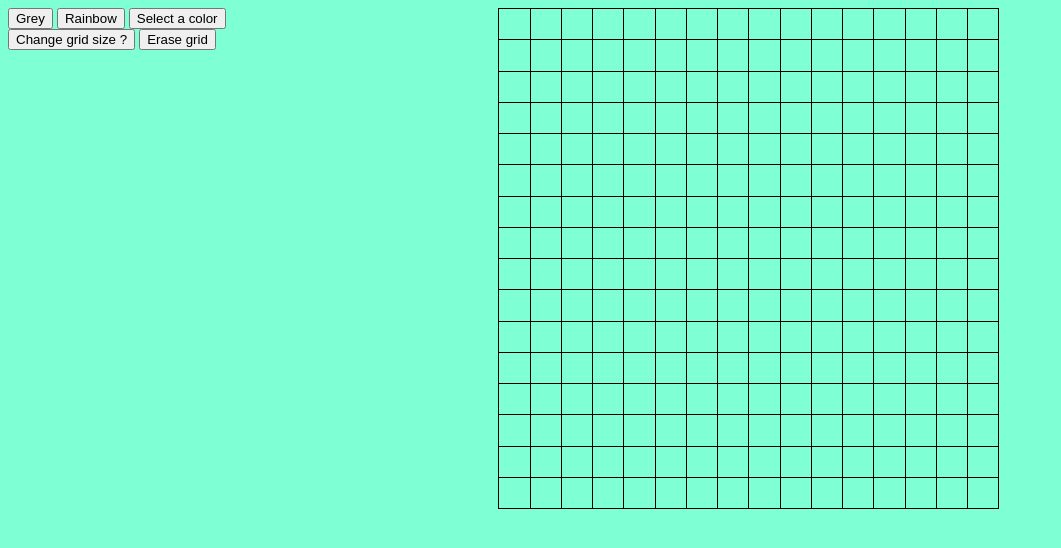
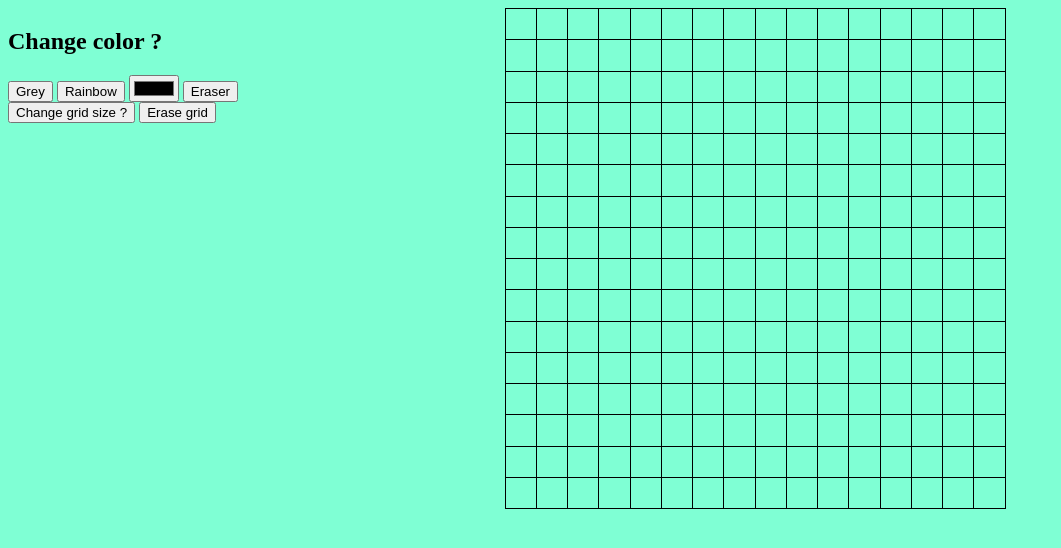
Before and after one commit to 5klaerenn/Etch-A-Sketch, a plain HTML site: page index.html in a window 1280 px wide. Shown: the whole page, without its empty margins (0-1061 px from the left). Drawn offline with Linux system fonts and the light colour scheme.

Commit message:
Changed user selection button for an input

```diff
--- a/index.html
+++ b/index.html
@@ -14,9 +14,11 @@
 
             <div id="navContainer">
                 <div id="colorSelector">
-                    <button id="grey">Grey</button>
-                    <button id="rainbow">Rainbow</button>
-                    <button id="userColor">Select a color</button>
+                    <h2>Change color ?</h2>
+                    <button class="select" data-color="grey">Grey</button>
+                    <button class="select" data-color="rainbow">Rainbow</button>
+                    <input class="select" id="userColor" data-color="userColor" type="color"></button>
+                    <button class="select" data-color="eraser">Eraser</button>
                 </div>
                 <div id="gridActions">
                     <button id="changeGrid">Change grid size ?</button>
```
